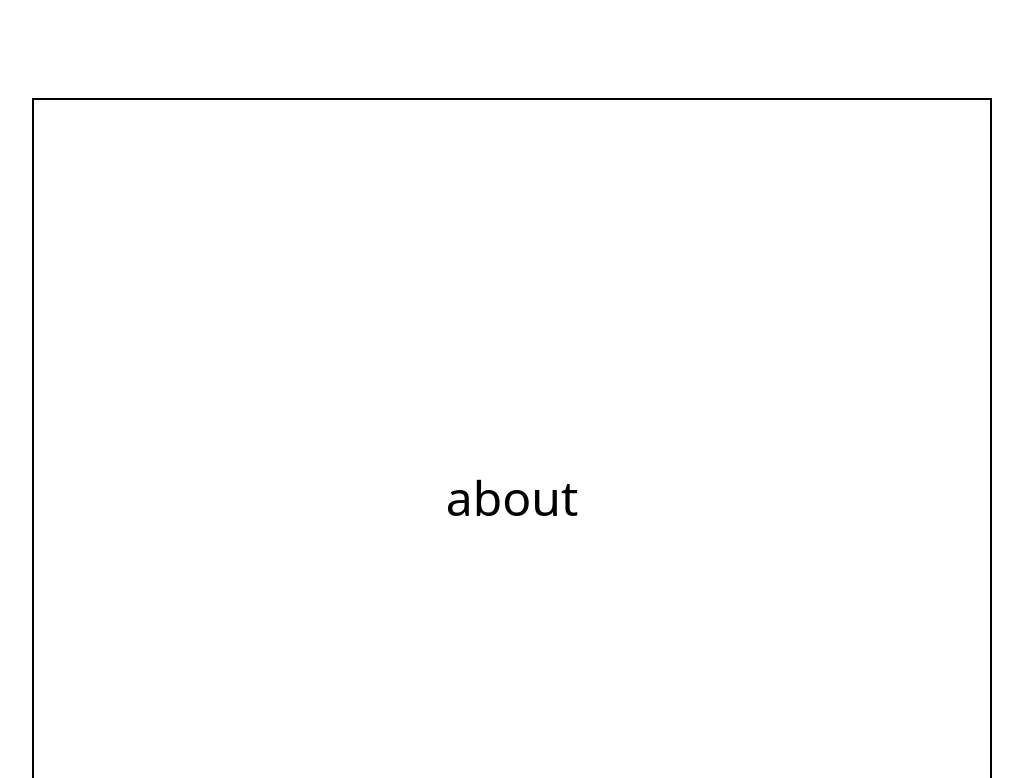
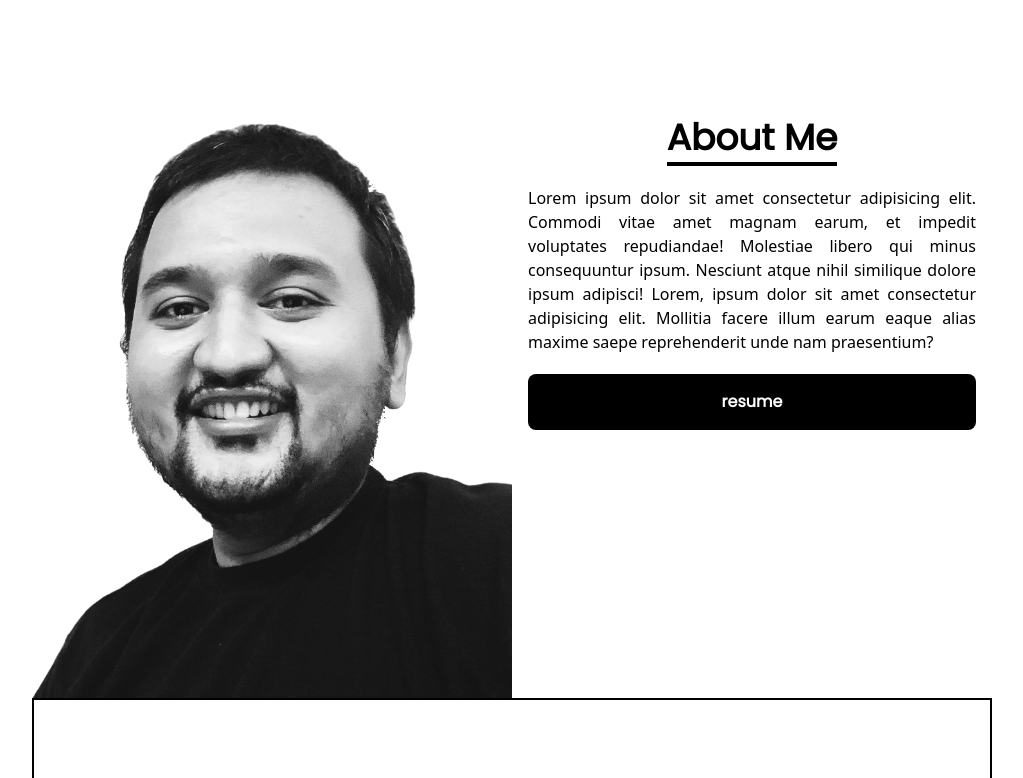
Before and after one commit to iamadityamall/react-projects-portfolio-development, a React (Create React App) app: page / in a window 1280 px wide. Shown: the part 742-1520 px from the top of the page, without its empty margins (128-1151 px from the left). Built offline with nearby package versions, Linux system fonts and the light colour scheme.

Commit message:
about section basic info added

```diff
--- a/src/Components/Home/About.jsx
+++ b/src/Components/Home/About.jsx
@@ -1,10 +1,39 @@
 import React from 'react'
+import aboutImage from "../../assests/images/profile-new.png"
 
 const About = () => {
   return (
-    <div id="about" className="border-2 border-black lg:h-screen flex  justify-center items-center">
-      <h1 className="text-5xl">about</h1>
-    </div>
+    <section
+      id="about"
+      className="grid grid-cols-1 gap-y-5 justify-items-center  md:grid-cols-2"
+    >
+      {/* image container */}
+      <figure className="mr-8 overflow-hidden rounded-full w-[200px] h-[200px] md:w-full md:h-full md:rounded-none md:mr-0">
+        <img src={aboutImage} alt="about" className="w-full h-full object-contain object-right-bottom" />
+      </figure>
+      {/* info container */}
+      <div className="flex flex-col items-center space-y-5 text-justify p-4">
+        <div className="flex justify-start">
+          <h1 className="font-bold font-poppins text-4xl py-1 border-b-4 border-black">
+            About Me
+          </h1>
+          {/* <p>Aditya Mall</p> */}
+        </div>
+        <div>
+          <p>
+            Lorem ipsum dolor sit amet consectetur adipisicing elit. Commodi
+            vitae amet magnam earum, et impedit voluptates repudiandae!
+            Molestiae libero qui minus consequuntur ipsum. Nesciunt atque nihil
+            similique dolore ipsum adipisci! Lorem, ipsum dolor sit amet
+            consectetur adipisicing elit. Mollitia facere illum earum eaque
+            alias maxime saepe reprehenderit unde nam praesentium?
+          </p>
+        </div>
+        <button className="p-4 bg-black text-white font-poppins font-bold  rounded-lg w-full">
+          resume
+        </button>
+      </div>
+    </section>
   );
 }
 
```
